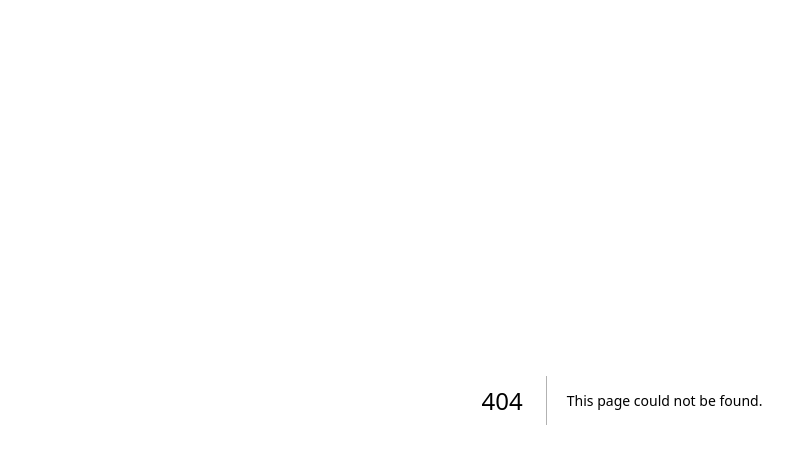
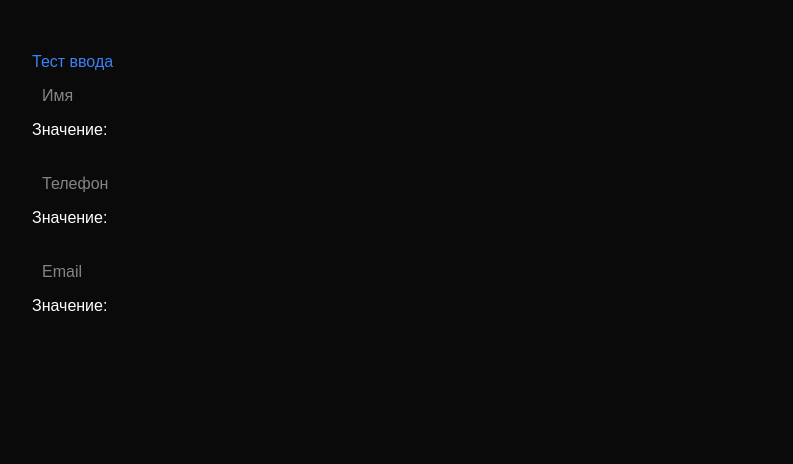
Before and after one commit to vonls4852-byte/linker-pro, a Next.js app: page /test-simple in a window 1280 px wide. Before the commit this address had no page. Shown: the top 464 px of the page, without its empty margins (18-811 px from the left). Built offline with nearby package versions, Linux system fonts and the light colour scheme.

Commit message:
Add simple test page

```diff
--- /dev/null
+++ b/app/test-simple/page.tsx
@@ -0,0 +1,47 @@
+"use client";
+import { useState } from 'react';
+
+export default function SimpleTest() {
+  const [name, setName] = useState('');
+  const [phone, setPhone] = useState('');
+  const [email, setEmail] = useState('');
+
+  return (
+    <div style={{ padding: '50px', background: '#0a0a0a', minHeight: '100vh', color: 'white' }}>
+      <h1 style={{ color: '#3b82f6' }}>Тест ввода</h1>
+
+      <div style={{ marginBottom: '20px' }}>
+        <input
+          type="text"
+          value={name}
+          onChange={(e) => setName(e.target.value)}
+          placeholder="Имя"
+          style={{ padding: '10px', fontSize: '16px', width: '300px' }}
+        />
+        <p>Значение: {name}</p>
+      </div>
+
+      <div style={{ marginBottom: '20px' }}>
+        <input
+          type="text"
+          value={phone}
+          onChange={(e) => setPhone(e.target.value)}
+          placeholder="Телефон"
+          style={{ padding: '10px', fontSize: '16px', width: '300px' }}
+        />
+        <p>Значение: {phone}</p>
+      </div>
+
+      <div style={{ marginBottom: '20px' }}>
+        <input
+          type="text"
+          value={email}
+          onChange={(e) => setEmail(e.target.value)}
+          placeholder="Email"
+          style={{ padding: '10px', fontSize: '16px', width: '300px' }}
+        />
+        <p>Значение: {email}</p>
+      </div>
+    </div>
+  );
+}
```
